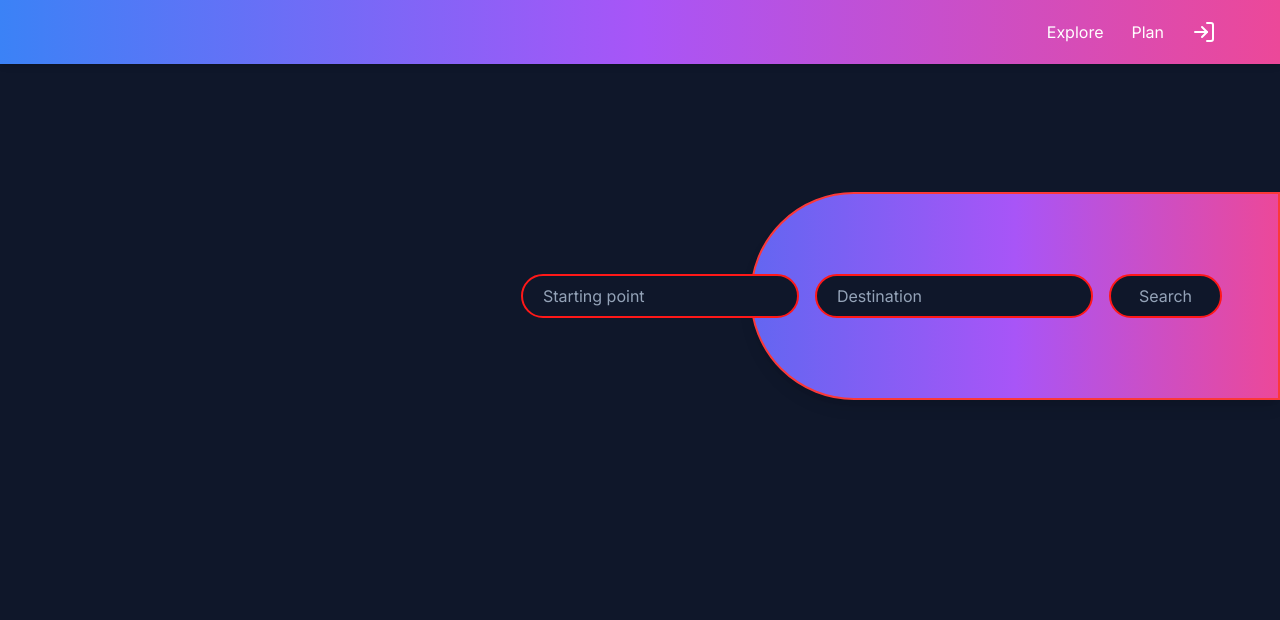
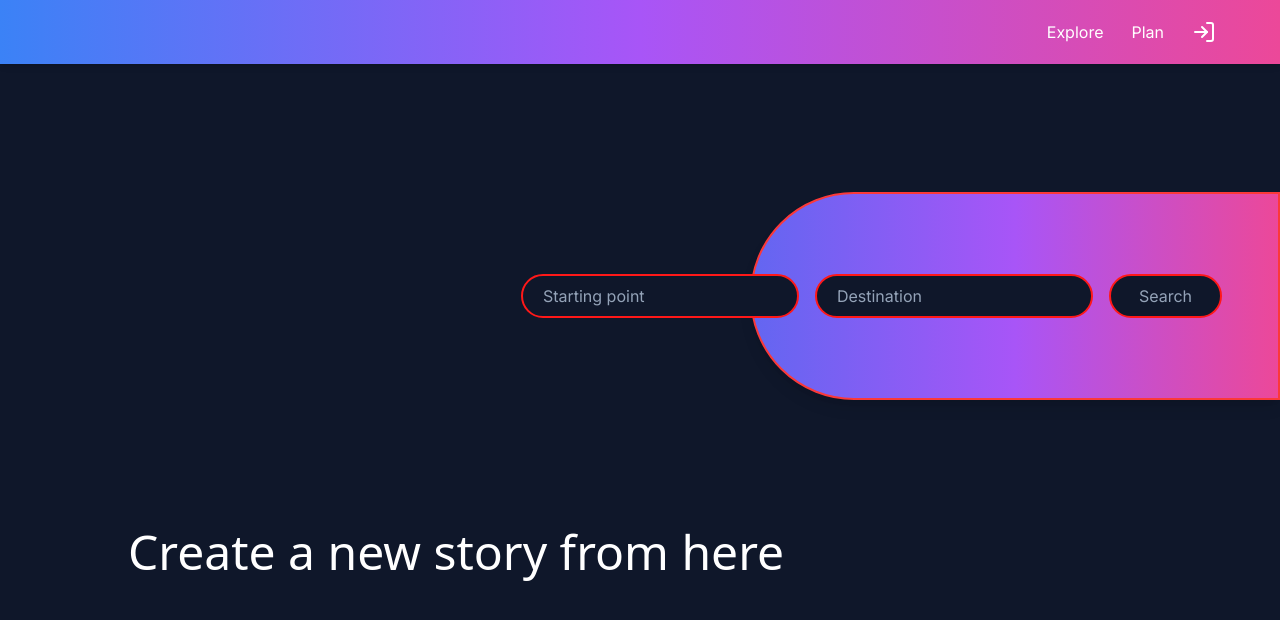
Before and after one commit to sajansaji/Rider, a React (Vite) app: page / in a window 1280 px wide. Before the commit this address had no page. Shown: the top 620 px of the page. Built offline with nearby package versions, Linux system fonts and the light colour scheme.

Commit message:
Update App.jsx

```diff
--- a/src/App.jsx
+++ b/src/App.jsx
@@ -8,12 +8,12 @@ const App = () => {
   return (
     <>
       <Header />
-
       <div className="inter flex justify-end px-14 space-x-4 py-20 z-10 bg-gradient-to-r from-indigo-500 via-purple-500 to-pink-500 ml-[750px] mt-32 rounded-l-full border-[#fb3939] border-2 shadow-lg ">
         <input type='text' placeholder='Starting point' className=' px-5 rounded-full bg-slate-900 border-2 border-[#ff1818] placeholder-slate-400'></input>
         <input type='text' placeholder='Destination' className=' px-5 rounded-full bg-slate-900 border-2 border-[#ff1818] placeholder-slate-400'></input>
         <button className=' py-2 px-7 rounded-full focus:ring focus:ring-red-400 hover:bg-gradient-to-r from-pink-400 text-slate-400 hover:text-white to-pink-500 bg-slate-900 border-[#ff1818] border-2'>Search</button>
       </div>
+      <div className='text-white flex pl-32 mt-32  text-5xl'>Create a new story from here</div>
 
     </>
   );
```
